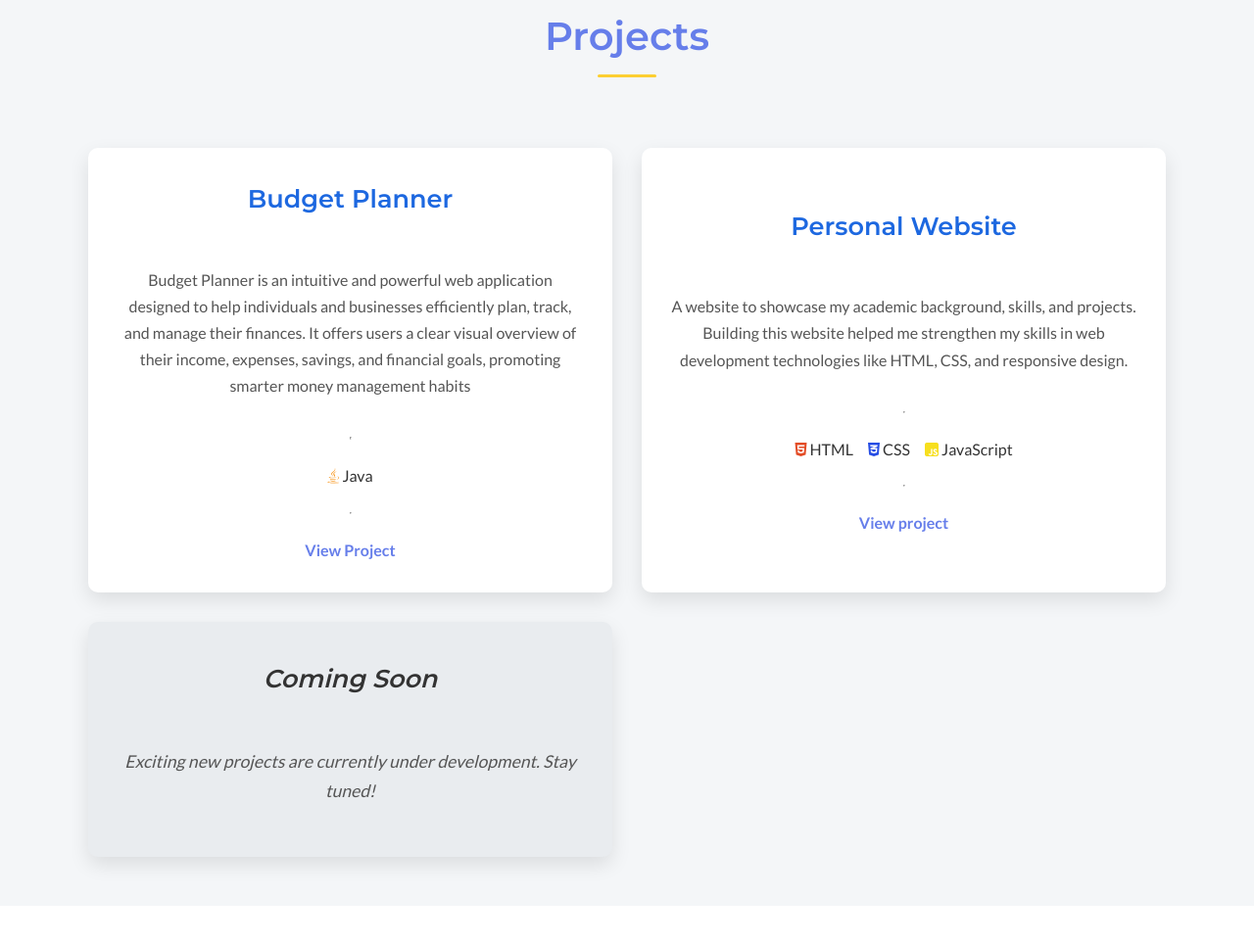
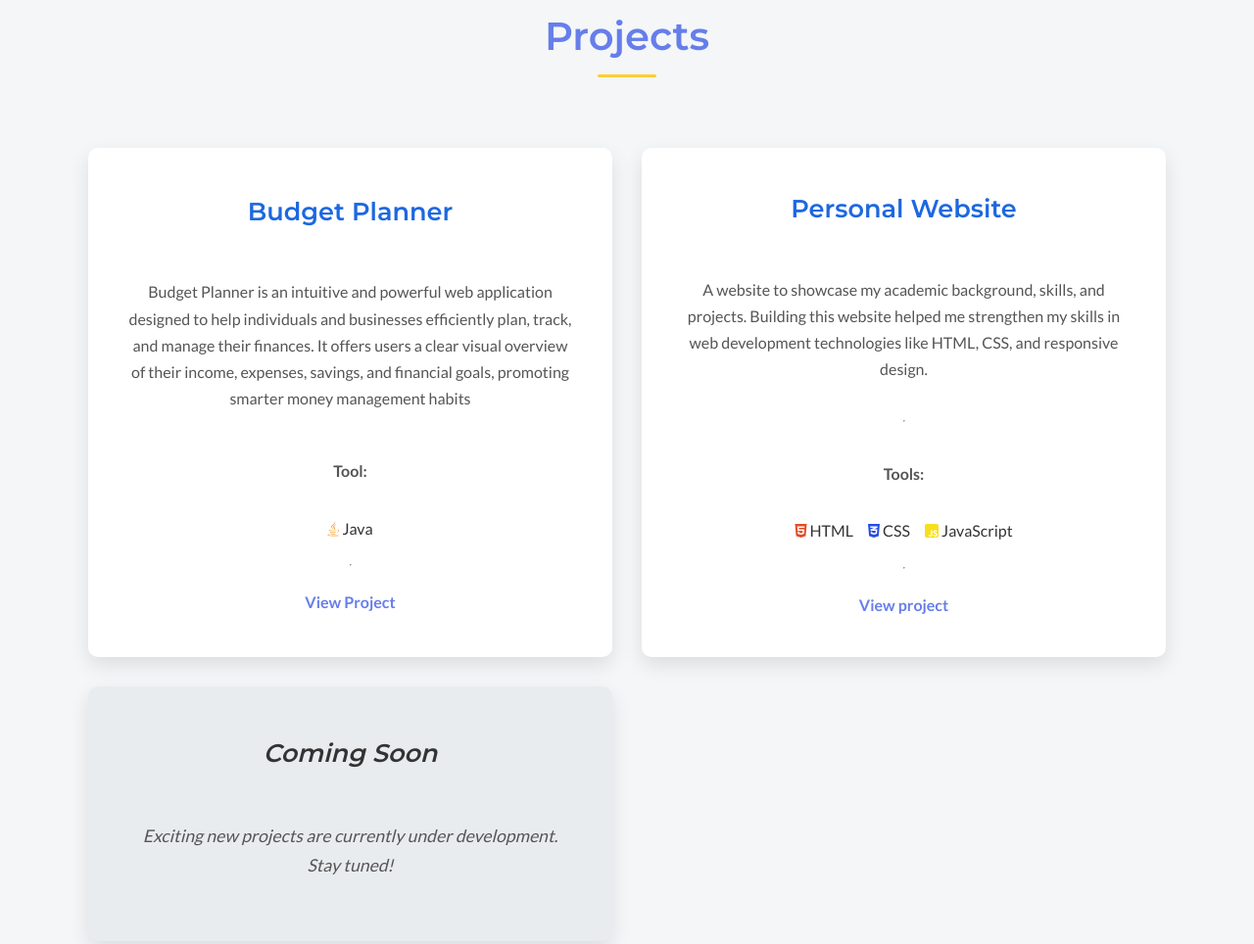
Before and after one commit to 24024885/My-portfolio, a plain HTML site: page index.html in a window 1280 px wide. Shown: the part 2020-2984 px from the top of the page at 98% size. Drawn offline with Linux system fonts and the light colour scheme.

Commit message:
added lines

```diff
--- a/index.html
+++ b/index.html
@@ -177,8 +177,8 @@
                   visual overview of their income, expenses, savings, and
                   financial goals, promoting smarter money management habits
                 </p>
-                <!-- <p><strong>Tools:</strong></p> -->
-                <hr style="height: 1px" />
+                <p><strong>Tool:</strong></p>
+
                 <div style="display: flex; justify-content: center; gap: 15px">
                   <div class="animate-grow" style="animation-delay: 0.1s">
                     <i class="fab fa-java" style="color: #f89820"></i>
@@ -186,7 +186,6 @@
                   </div>
                 </div>
                 <hr />
-
                 <a
                   href="https://github.com/24024885/Expense"
                   class="project-link"
@@ -209,9 +208,8 @@
                   in web development technologies like HTML, CSS, and responsive
                   design.
                 </p>
-
-                <!-- <p><strong>Tools:</strong></p> -->
                 <hr />
+                <p><strong>Tools:</strong></p>
 
                 <div style="display: flex; justify-content: center; gap: 15px">
                   <div class="animate-grow" style="animation-delay: 0.3s">
@@ -230,7 +228,6 @@
                 </div>
 
                 <hr />
-
                 <a
                   href="https://github.com/24024885/My-portfolio"
                   class="project-link"
--- a/styles.css
+++ b/styles.css
@@ -419,7 +419,7 @@ nav {
 
 .card {
   background-color: var(--accent-background);
-  padding: 30px;
+  padding: 40px;
   border-radius: var(--border-radius);
   box-shadow: var(--box-shadow-medium);
   transition: transform 0.2s ease-in-out;
```
